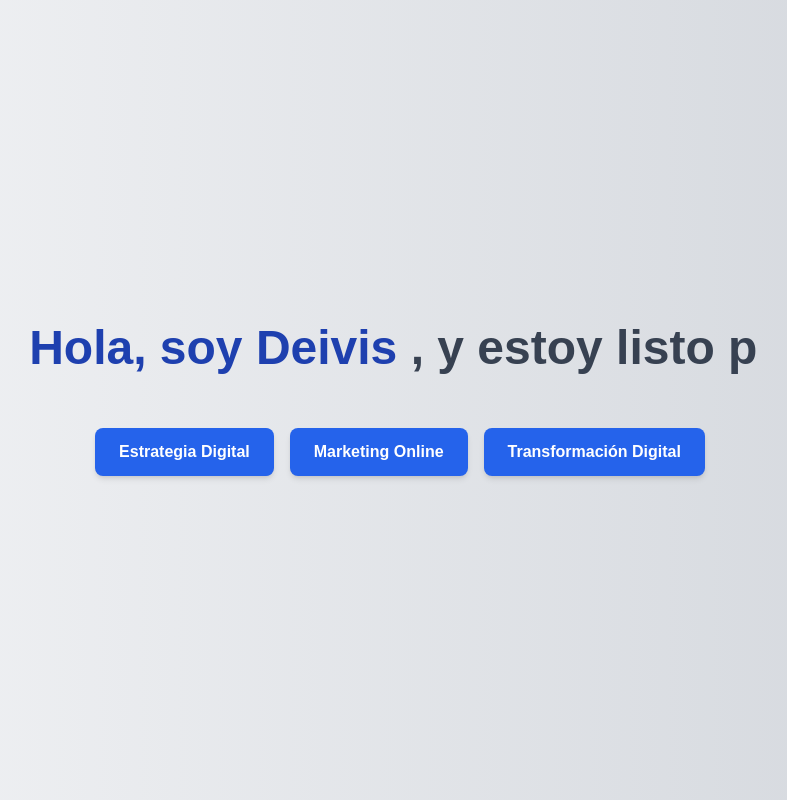
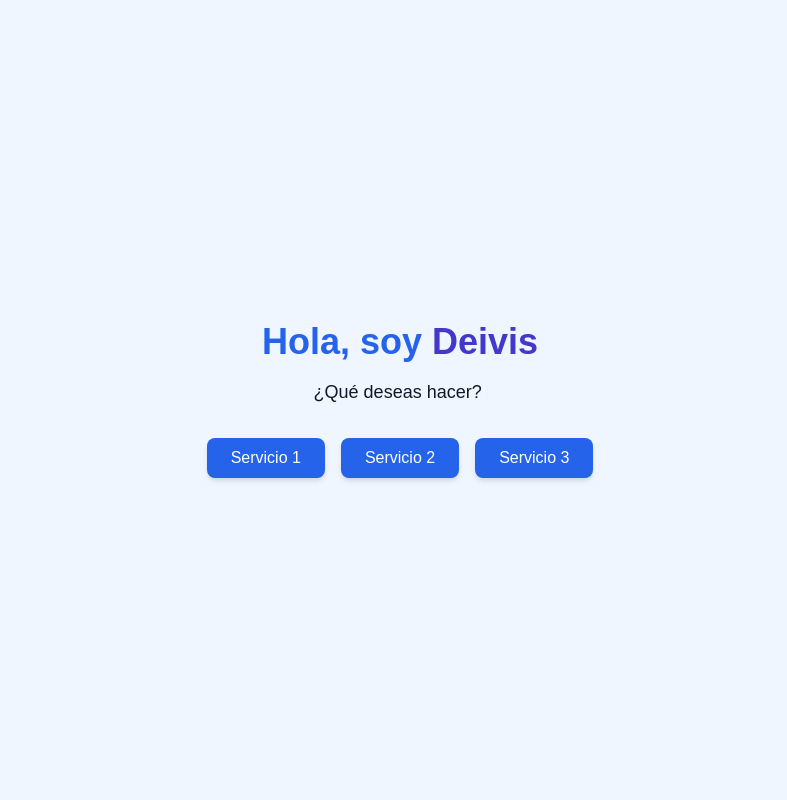
Before and after one commit to deivipluss/landing, a Next.js app: page / in a window 1280 px wide. Shown: the whole page, without its empty margins (240-1027 px from the left). Built offline with nearby package versions, Linux system fonts and the light colour scheme.

Commit message:
reactactualizado

```diff
--- a/app/page.tsx
+++ b/app/page.tsx
@@ -1,47 +1,37 @@
 // app/page.tsx
-"use client";
-
 import React from 'react';
-import { motion } from 'framer-motion';
-import Typical from 'react-typical';
+import { Typewriter } from 'react-simple-typewriter';
 
 const LandingPage = () => {
   return (
-    <div className="h-screen flex flex-col items-center justify-center bg-gradient-to-r from-gray-100 to-gray-300 text-center p-5">
-      {/* Texto Principal con Efecto de Tipeo */}
-      <motion.h1
-        className="text-5xl font-bold text-blue-700 mb-6"
-        initial={{ opacity: 0, y: -20 }}
-        animate={{ opacity: 1, y: 0 }}
-        transition={{ duration: 1 }}
-      >
-        <span className="text-blue-800">Hola, soy Deivis </span>
-        <Typical
-          steps={[
-            ", y estoy listo para ayudarte",
-            3000,
-            " ¿Qué deseas hacer?",
-            3000,
-          ]}
-          loop={Infinity}
-          wrapper="span"
-          className="text-gray-700"
+    <div className="min-h-screen flex flex-col items-center justify-center bg-blue-50 text-gray-900">
+      {/* Texto inicial con efecto de tipeo */}
+      <h1 className="text-4xl font-bold text-blue-600">
+        Hola, soy <span className="text-indigo-700">Deivis</span>
+      </h1>
+      <p className="text-lg mt-4">
+        <Typewriter
+          words={['Estoy listo para ayudarte', '¿Qué deseas hacer?']}
+          loop={false}
+          cursor
+          cursorStyle="|"
+          typeSpeed={70}
+          deleteSpeed={50}
+          delaySpeed={1000}
         />
-      </motion.h1>
+      </p>
 
-      {/* Botones de Opciones */}
-      <div className="flex space-x-4 mt-8">
-        {["Estrategia Digital", "Marketing Online", "Transformación Digital"].map((buttonText, idx) => (
-          <motion.button
-            key={idx}
-            className="px-6 py-3 bg-blue-600 text-white font-semibold rounded-lg shadow-md hover:bg-blue-500 transition-transform transform hover:scale-105"
-            initial={{ opacity: 0, y: 10 }}
-            animate={{ opacity: 1, y: 0 }}
-            transition={{ delay: 0.2 * idx, duration: 0.5 }}
-          >
-            {buttonText}
-          </motion.button>
-        ))}
+      {/* Botones de opciones */}
+      <div className="mt-8 flex space-x-4">
+        <button className="px-6 py-2 bg-blue-600 text-white rounded-lg shadow-md hover:bg-blue-700 transition-transform transform hover:scale-105">
+          Servicio 1
+        </button>
+        <button className="px-6 py-2 bg-blue-600 text-white rounded-lg shadow-md hover:bg-blue-700 transition-transform transform hover:scale-105">
+          Servicio 2
+        </button>
+        <button className="px-6 py-2 bg-blue-600 text-white rounded-lg shadow-md hover:bg-blue-700 transition-transform transform hover:scale-105">
+          Servicio 3
+        </button>
       </div>
     </div>
   );
--- a/package.json
+++ b/package.json
@@ -13,7 +13,7 @@
     "next": "15.0.2",
     "react": "^18.3.1",
     "react-dom": "^18.3.1",
-    "react-typical": "^0.1.3"
+    "react-simple-typewriter": "^5.0.1"
   },
   "devDependencies": {
     "@types/node": "^20",
```
Also changed, not shown: 1 other file (tests, documents, lock files or other folders).
